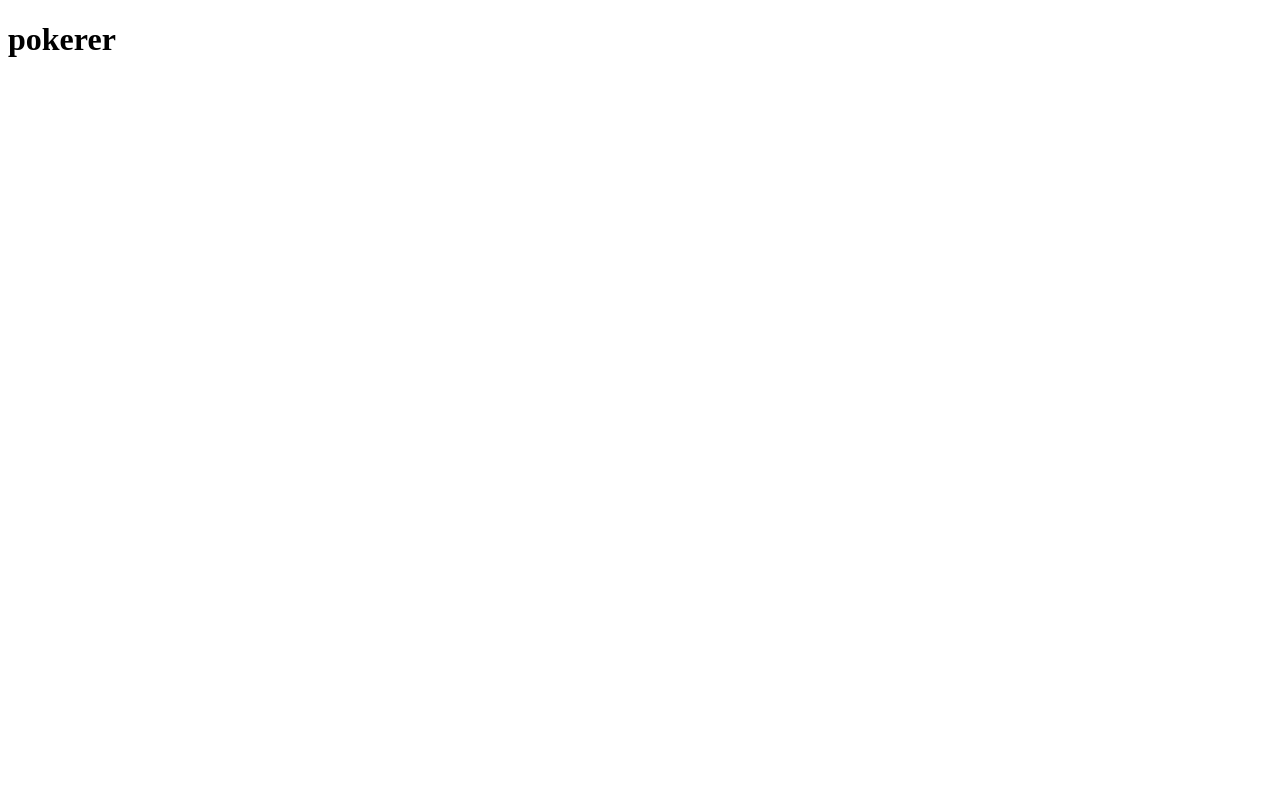
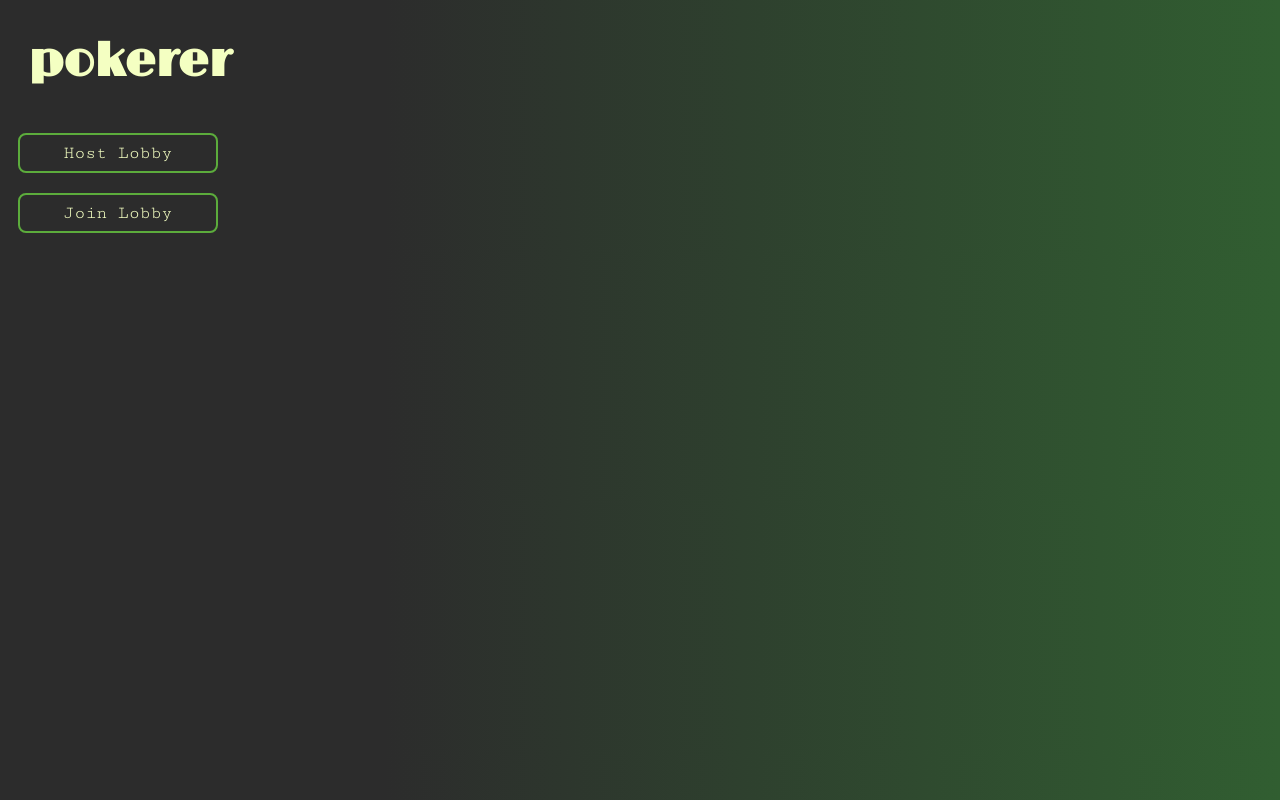
Before and after one commit to thatsbloo/Pokerer, a website: page public/index.html in a window 1280 px wide. Drawn offline with nearby package versions, Linux system fonts and the light colour scheme.

Commit message:
Styled index,html

```diff
--- a/public/index.html
+++ b/public/index.html
@@ -4,8 +4,11 @@
   <meta charset="UTF-8">
   <meta name="viewport" content="width=device-width, initial-scale=1.0">
   <title>Document</title>
+  <link rel="stylesheet" href="styles.css">
 </head>
 <body>
-  <h1>pokerer</h1>
+  <h1 class="header">pokerer</h1>
+  <button class="button">Host Lobby</button><br/>
+  <button class="button">Join Lobby</button>
 </body>
 </html>
--- /dev/null
+++ b/public/styles.css
@@ -0,0 +1,27 @@
+@import url('https://fonts.googleapis.com/css2?family=Limelight&display=swap');
+@import url('https://fonts.googleapis.com/css2?family=Cutive+Mono&display=swap');
+body {
+    /* background-color: linear-gradient(to right, #2c2c2c, #feb47b); */
+    background: linear-gradient(to right, #2c2c2c 30%, #315e31);
+    text-align: left;
+}
+
+.header {
+    font-family: 'Limelight', cursive;
+    color: #f4ffc2;
+    padding-left: 20px;
+    font-size: 48px;
+}
+
+.button {
+    border-radius: 8px;
+    background-color: transparent;
+    border: 2px double #5cac3c;
+    margin: 10px;
+    width: 200px;
+    height: 40px;
+    color: #f4ffc2;
+    font-size: 18px;
+    font-family: 'Cutive Mono', monospace;
+    cursor: pointer;
+}
```
